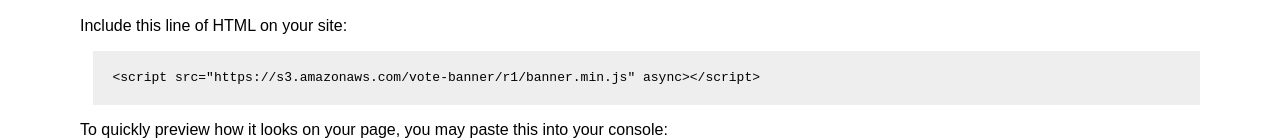
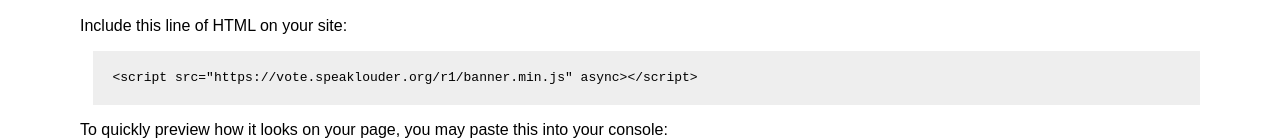
Before and after one commit to typpo/vote-banner, a website: page index.html in a window 1280 px wide. Shown: the part 663-803 px from the top of the page. Drawn offline with Linux system fonts and the light colour scheme.

Commit message:
Replace script with speaklouder link

```diff
--- a/index.html
+++ b/index.html
@@ -39,7 +39,7 @@
     </p>
     <p>
       <div class="code">
-        &lt;script src=&quot;https://s3.amazonaws.com/vote-banner/r1/banner.min.js&quot; async&gt;&lt;/script&gt;
+        &lt;script src=&quot;https://vote.speaklouder.org/r1/banner.min.js&quot; async&gt;&lt;/script&gt;
       </div>
     </p>
     <p>
@@ -49,7 +49,7 @@
       <div class="code">
         var script = document.createElement('script');<br>
         script.type = 'text/javascript';<br>
-        script.src = 'https://s3.amazonaws.com/vote-banner/r1/banner.min.js';<br>
+        script.src = 'https://vote.speaklouder.org/r1/banner.min.js';<br>
         document.body.appendChild(script);
       </div>
     </p>
```
